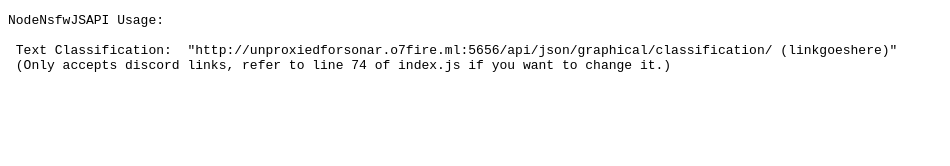
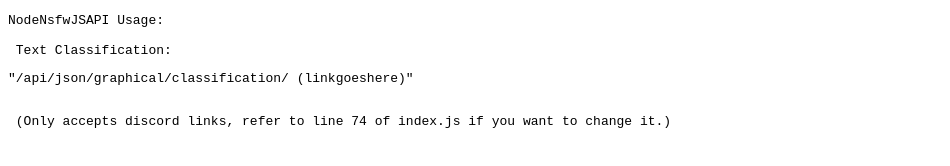
Before and after one commit to o7-Fire/NodeNsfwJSAPI, a website: page views/index.html in a window 1280 px wide. Shown: the whole page, without its empty margins (0-950 px from the left). Drawn offline with Linux system fonts and the light colour scheme.

Commit message:
Update index.html

```diff
--- a/views/index.html
+++ b/views/index.html
@@ -14,12 +14,11 @@
     <meta content="o7 API" property="og:site_name">
     <meta content="object" property="og:type">
     <meta content="o7-Fire API" property="og:title">
-    <meta content="https://api.o7fire.ml/" property="og:url">
     <meta content="NodeNsfwJSAPI" property="og:description">
 </head>
  <pre>
 NodeNsfwJSAPI Usage:
 
- Text Classification:  "http://unproxiedforsonar.o7fire.ml:5656/api/json/graphical/classification/ (linkgoeshere)"
+ Text Classification:  <p href="/api/json/graphical">"/api/json/graphical/classification/ (linkgoeshere)"</p>
  (Only accepts discord links, refer to line 74 of index.js if you want to change it.)
 </pre>
```
